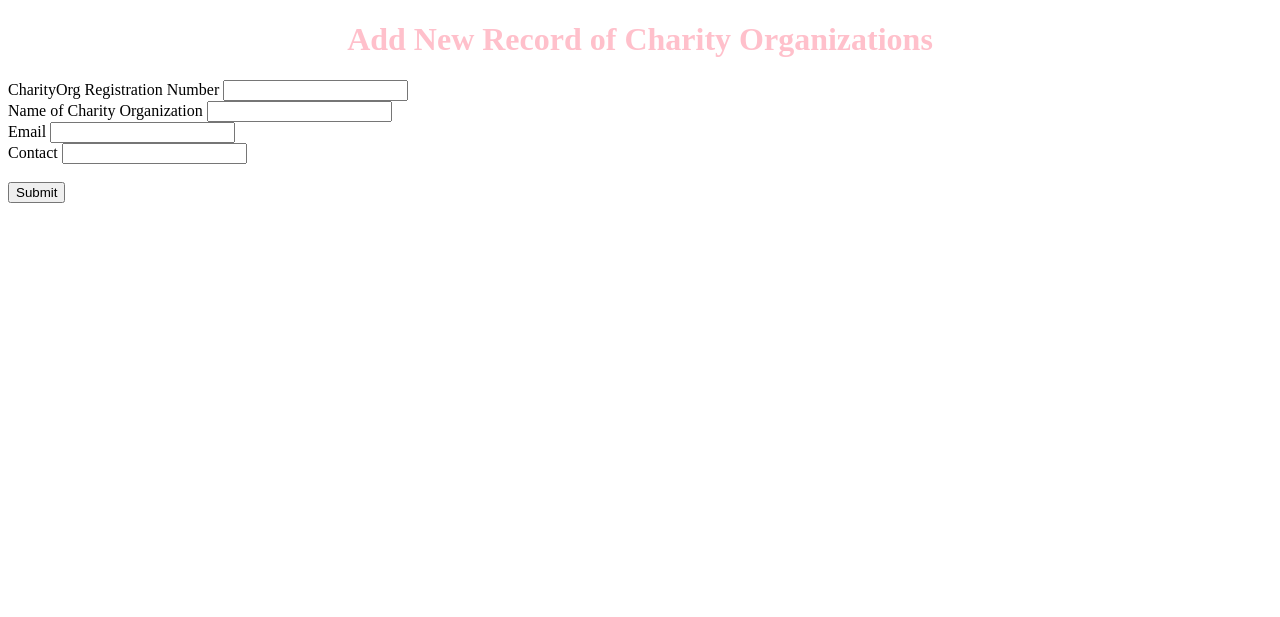
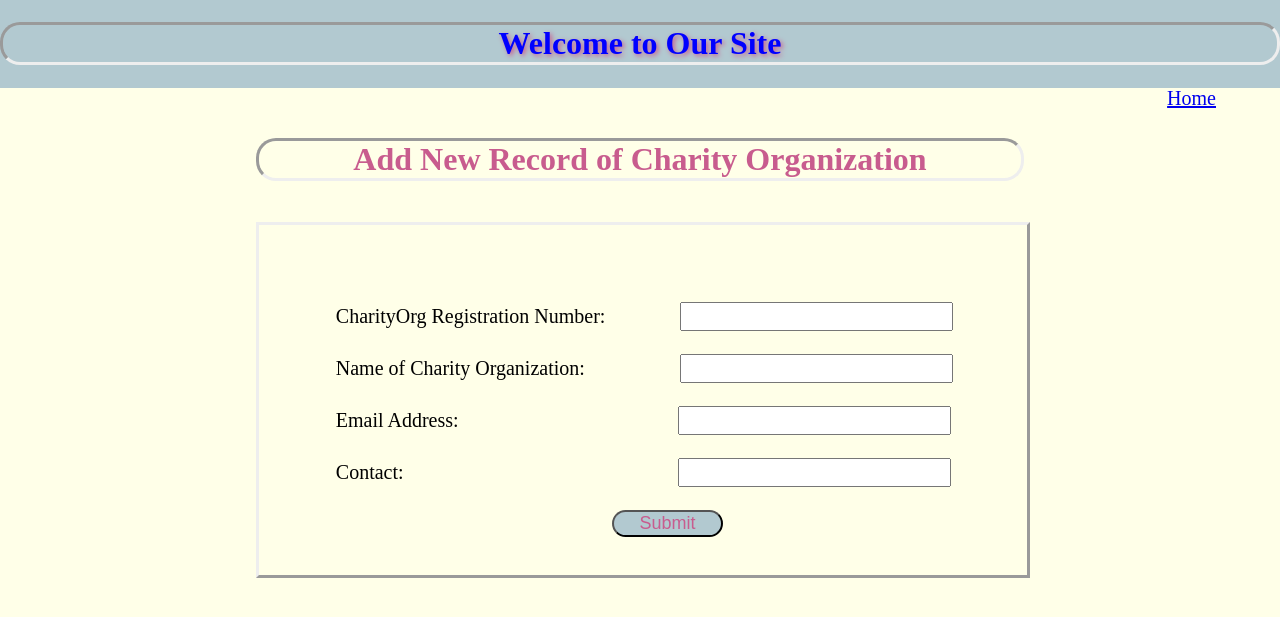
Before and after one commit to msayed-abir/Charity-Finder, a Django app: page /create in a window 1280 px wide. Shown: the top 617 px of the page. Run offline with Django 4.2, Linux system fonts and the light colour scheme.

Commit message:
Worked on pages with CSS and tomorrot have to understand main python,django coding flow again.

```diff
--- a/charityfinderapp/charityorganization/models.py
+++ b/charityfinderapp/charityorganization/models.py
@@ -4,8 +4,8 @@ from django.db import models
 
 class Charityorg(models.Model):
     reg_number = models.CharField(max_length=7)
-    name = models.CharField(max_length=80)
-    email = models.CharField(max_length=30)
+    name = models.CharField(max_length=40)
+    email = models.CharField(max_length=40)
     contact = models.IntegerField(20)
 
     class Meta:
--- a/charityfinderapp/charityorganization/templates/create.html
+++ b/charityfinderapp/charityorganization/templates/create.html
@@ -3,36 +3,66 @@
 <head>
     <meta charset="UTF-8">
     <title>Create Charity Organizations Information</title>
+    <style>
+        body {
+            margin:0;
+            background: #FFFFE8;
+        }
+        .div1 {
+            background: rgba(0, 76, 153, 0.3);
+            text-align:center;
+            margin:1;
+            padding:1px 0px 1px 0px;
+        }
+        input
+        {
+            font-size:20px;
+        }
+
+    </style>
 </head>
 <body>
-    <h1 style="color:pink; text-align:center;">Add New Record of Charity Organizations</h1>
+    <div class="div1">
+        <h1 style="text-shadow: 2px 2px 5px #C85C8E; color:blue; border-style: inset;border-radius: 20px;">Welcome to Our Site</h1>
+        <a href="/all-charityorganization" style="float:right; font-size:20px;margin-right:5%;">Home</a>
+    </div>
 
-    <form action="/create" method="post">
+    <h1 style="color:#C85C8E; text-align:center; border-style: inset;border-radius: 20px; margin: 50px 20% 5px 20%;">Add New Record of Charity Organization</h1>
+
+    <br>
+    <br>
+
+    <div style=" font-size:20px; width: 60%; margin-left:20%; margin-right:20%; border-style: outset;">
+    <form action="/create" method="post" style="margin-left:10%; padding-top:10%; padding-bottom:5%">
 
         {% csrf_token %}
 
         <div>
-            <label>CharityOrg Registration Number</label>
+            <label style="margin-right:10%">CharityOrg Registration Number:</label>
             {{form.reg_number}}
         </div>
+        <br>
         <div>
-            <label>Name of Charity Organization</label>
+            <label style="margin-right:13%">Name of Charity Organization:</label>
             {{form.name}}
         </div>
+        <br>
         <div>
-            <label>Email</label>
+            <label style="margin-right:31%">Email Address:</label>
             {{form.email}}
         </div>
+        <br>
         <div>
-            <label>Contact</label>
+            <label style="margin-right:39%">Contact:</label>
             {{form.contact}}
         </div>
 
         <br>
 
         <div>
-            <button type="submit">Submit</button>
+            <button type="submit" style="background: rgba(0, 76, 153, 0.3); color:#C85C8E; font-size:18px;width:16%;height:18%; border-radius: 20px; margin:0% 40%; border-style: outset;">Submit</button>
         </div>
     </form>
+    </div>
 </body>
 </html>
```
Also changed, not shown: charityfinderapp/charityorganization/templates/edit.html (+36 -6 lines), charityfinderapp/charityorganization/templates/show.html (+36 -10 lines), charityfinderapp/db.sqlite3.
